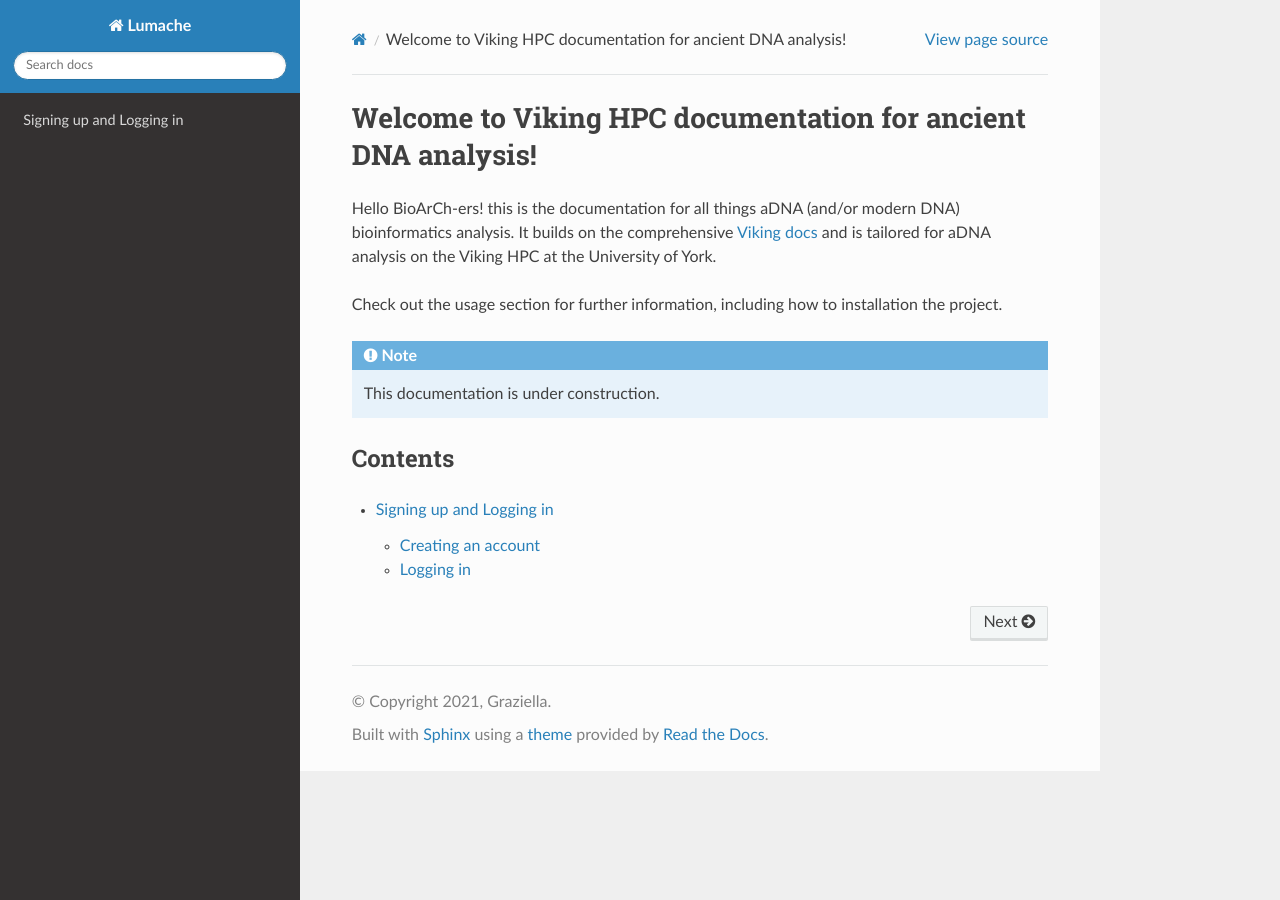
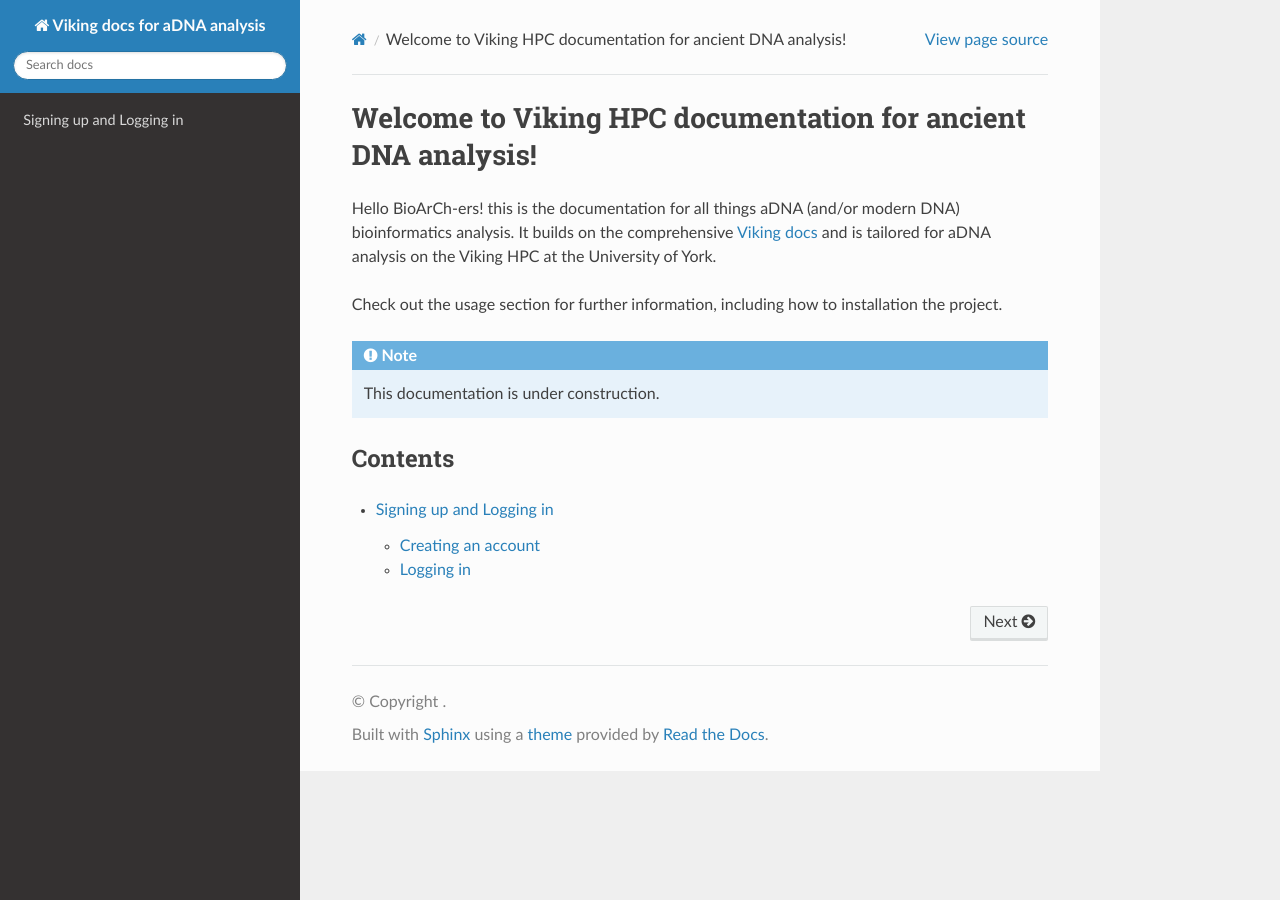
Before and after one commit to surabhiranavat/Viking2_instructions, a Sphinx documentation site: the page built from docs/source/index.rst, in a window 1280 px wide. Built offline with Sphinx 7.4.7 and the Read the Docs theme 3.1.0, drawn with Linux system fonts in a browser that asks for light colours.

Commit message:
Update conf.py
title and name change

```diff
--- a/docs/source/conf.py
+++ b/docs/source/conf.py
@@ -2,9 +2,8 @@
 
 # -- Project information
 
-project = 'Lumache'
-copyright = '2021, Graziella'
-author = 'Graziella'
+project = 'Viking docs for aDNA analysis'
+author = 'Surabhi Ranavat'
 
 release = '0.1'
 version = '0.1.0'
```
